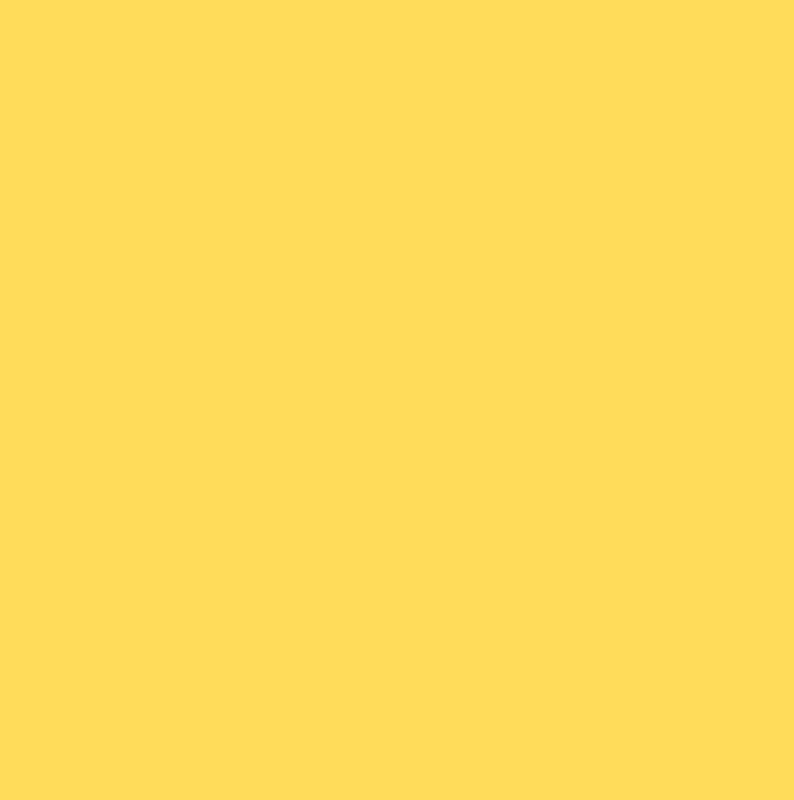
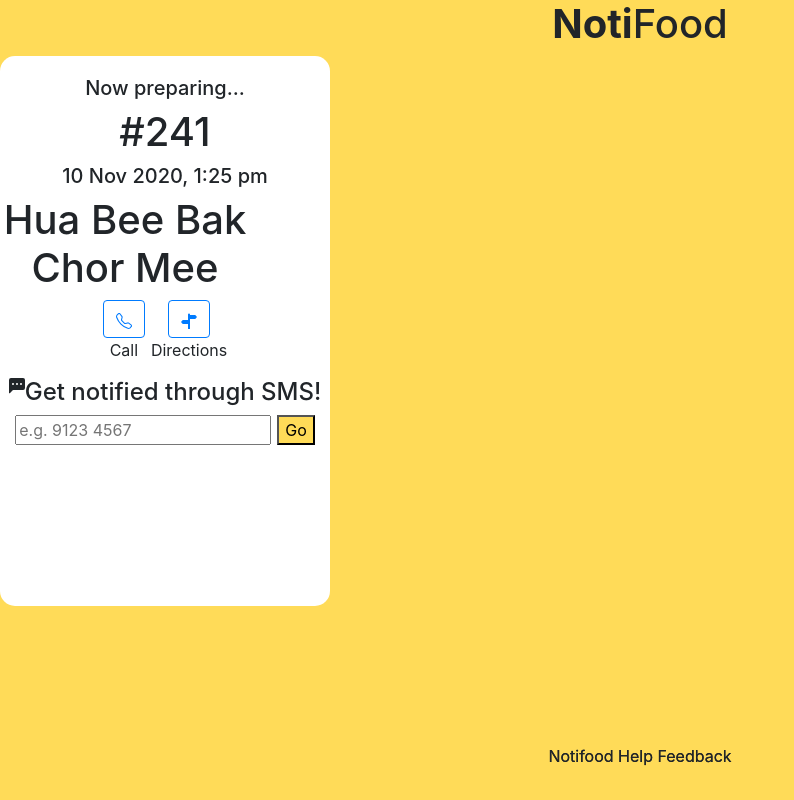
Before and after one commit to carl-chua/noti-food, a React (Create React App) app: page /notified in a window 1280 px wide. Shown: the whole page, without its empty margins (0-794 px from the left). Built offline with nearby package versions, Linux system fonts and the light colour scheme.

Commit message:
abstraction done

```diff
--- a/src/App.js
+++ b/src/App.js
@@ -1,17 +1,25 @@
-import { BrowserRouter as Router, Route } from "react-router-dom";
+import logo from "./logo.svg";
+import { BrowserRouter as Router, Switch, Route } from "react-router-dom";
 import "./App.css";
-import Main from "./screens/Main.js";
-import Registered from "./screens/Registered.js";
-import Completed from "./screens/Completed.js";
+import CallModal from "./components/CallModal";
+import Header from "./components/Header";
+import Footer from "./components/Footer";
+import Button from "react-bootstrap/Button";
+import "../node_modules/bootstrap/dist/css/bootstrap.min.css";
+import InformationCard from "./components/InformationCard";
+import Main from "./screens/Main";
+import Registered from "./screens/Registered";
+import Completed from "./screens/Completed";
 
 function App() {
   return (
     <div className="App">
       <Router>
         <Route exact path="/" component={Main} />
-        <Route exact path="/registered" component={Registered} />
-        <Route exact path="/completed" component={Completed} />
+        <Route exact path="/numberEntered" component={Registered} />
+        <Route exact path="/notified" component={Completed} />
       </Router>
+      <Footer />
     </div>
   );
 }
--- /dev/null
+++ b/src/components/CardOneBottom.js
@@ -0,0 +1,32 @@
+import React from "react";
+import {
+  TelephoneFill,
+  SignpostSplitFill,
+  ChatLeftDotsFill,
+} from "react-bootstrap-icons";
+
+function CardOneBottom() {
+  return (
+    <div>
+      <div className="row" style={{ justifyContent: "center" }}>
+        <ChatLeftDotsFill />
+        <h4>Get notified through SMS!</h4>
+      </div>
+      <div className="row" style={{ justifyContent: "center" }}>
+        <input
+          className="NumberInput"
+          placeholder="e.g. 9123 4567"
+          style={{ marginRight: "3px" }}
+        />
+        <button
+          className="GoButton"
+          style={{ marginLeft: "3px", backgroundColor: "#ffdb58" }}
+        >
+          Go
+        </button>
+      </div>
+    </div>
+  );
+}
+
+export default CardOneBottom;
--- a/src/components/InformationCard.js
+++ b/src/components/InformationCard.js
@@ -2,6 +2,7 @@
 import moment from "moment";
 import CallModal from "./CallModal";
 import Button from "react-bootstrap/Button";
+import CardOneBottom from "./CardOneBottom";
 
 import {
   TelephoneFill,
@@ -13,11 +14,25 @@
   const now = moment().format("DD MMM YYYY, h:mm a");
 
   return (
-    <div className="InformationCard">
+    <div
+      className="InformationCard"
+      style={{
+        paddingTop: "20px",
+        backgroundColor: "#ffffff",
+        width: "330px",
+        height: "550px",
+        borderRadius: "15px",
+        border: "1px",
+      }}
+    >
       <h5>Now preparing...</h5>
       <h1 className="OrderNumber">#241</h1>
       <h5>{now}</h5>
-      <div className="RestaurantName">
+      <div
+        style={{
+          width: "250px",
+        }}
+      >
         <h1>Hua Bee Bak Chor Mee</h1>
       </div>
       <div className="row" style={{ justifyContent: "center" }}>
@@ -32,17 +47,9 @@
               <SignpostSplitFill />
             </Button>
           </a>
-
           <p>Directions</p>
         </div>
-      </div>
-      <div className="row" style={{ justifyContent: "center" }}>
-        <ChatLeftDotsFill />
-        <h4>Get notified through SMS!</h4>
-      </div>
-      <div className="row" style={{ justifyContent: "center" }}>
-        <input className="NumberInput" placeholder="e.g. 9123 4567" />
-        <button className="GoButton">Go</button>
+        <CardOneBottom />
       </div>
     </div>
   );
--- a/src/screens/Main.js
+++ b/src/screens/Main.js
@@ -6,7 +6,9 @@
   return (
     <div>
       <Header />
-      <InformationCard />
+      <div style={{ display: "flex", justifyContent: "center" }}>
+        <InformationCard />
+      </div>
       <Footer />
     </div>
   );
--- a/src/styles/InformationCard.css
+++ b/src/styles/InformationCard.css
@@ -1,12 +1,6 @@
 .InformationCard {
   display: flex;
   justify-content: center;
-  background-color: #e5e5e5;
-  color: #e5e5e5;
-  border-radius: 8px;
-  width: 400px;
-  height: 600px;
-  border: 1px;
 }
 
 .InformationCard .NumberInput {
@@ -19,6 +13,7 @@
   border-radius: 5px;
   border: 1px;
   border-color: black;
+  background-color: #ffdb58;
 }
 
 .InformationCard .RestaurantName {
```
